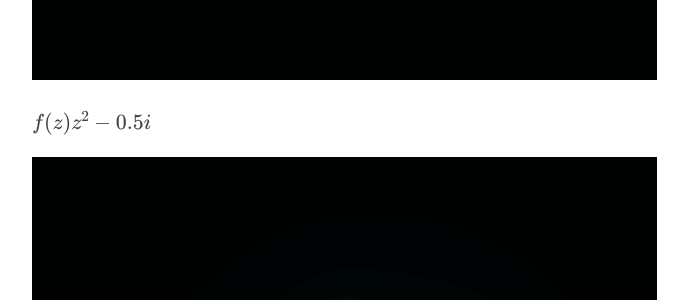
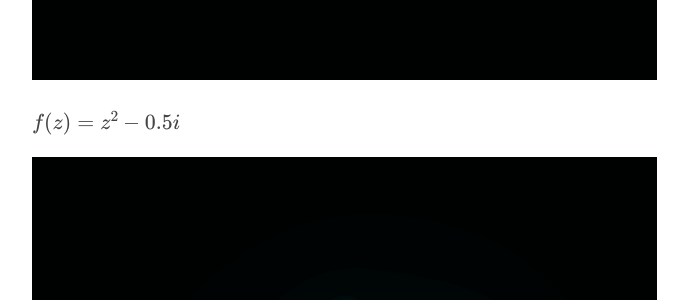
Before and after one commit to josephjclarke/josephjclarke.github.io, a Jekyll site: the page built from _posts/2020-05-10-julia-in-julia.md, in a window 1280 px wide and 900 px high, scrolled down 1737 px. Shown: the part 150-450 px from the top of the window, without its empty margins (283-971 px from the left). Built offline with Jekyll 4.4.1, drawn with Linux system fonts in a browser that asks for light colours; formulas are drawn with MathJax 3.

```diff
--- a/_posts/2020-05-10-julia-in-julia.md
+++ b/_posts/2020-05-10-julia-in-julia.md
@@ -19,7 +19,7 @@ Here's a few examples, white denotes points in the set and the shades of blue gi
 ![A Filled Julia Set](/assets/julia_in_julia/first.png "A Filled Julia Set")
 ### $$f(z) = z^2 + 0.8 + 0.15i$$
 ![A Filled Julia Set](/assets/julia_in_julia/second.png "A Filled Julia Set")
-### $$f(z) z^2 - 0.5i$$
+### $$f(z) = z^2 - 0.5i$$
 ![A Filled Julia Set](/assets/julia_in_julia/third.png "A Filled Julia Set")
 
 
```
